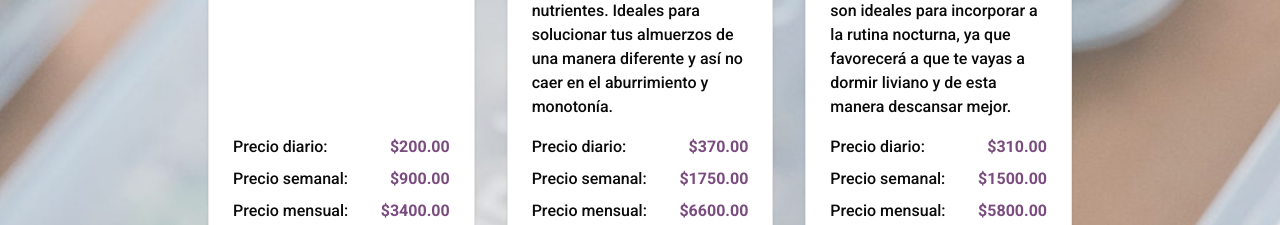
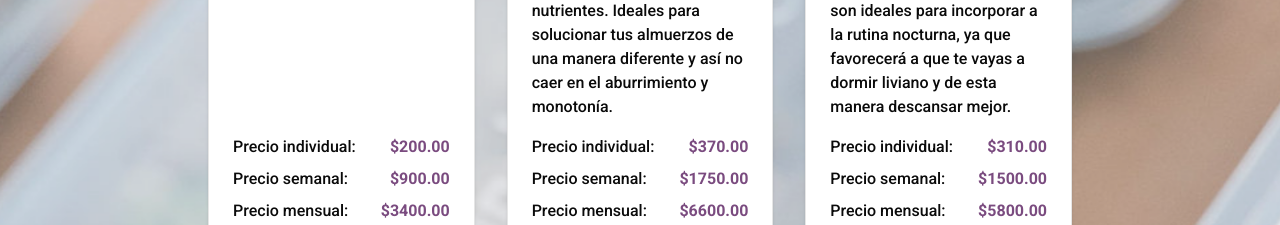
Before and after one commit to SF-Prog/apacha-store, a Next.js app: page /viandas in a window 1280 px wide. Shown: the part 2000-2225 px from the top of the page. Built offline with nearby package versions, Linux system fonts and the light colour scheme; no server answers.

Commit message:
label update and hooks path

```diff
--- a/app/components/sections/make-your-order/make-your-order.tsx
+++ b/app/components/sections/make-your-order/make-your-order.tsx
@@ -99,7 +99,7 @@ const MakeYourOrder: React.FC = () => {
                   <p className="text-apacha-black text-start mb-4">{meal.description}</p>
                   <div className="space-y-2">
                     <div className="flex justify-between">
-                      <span>Precio diario:</span>
+                      <span>Precio individual:</span>
                       <span className="font-bold text-apacha_purple-100">${(meal.prices[0]).toFixed(2)}</span>
                     </div>
                     <div className="flex justify-between">
--- a/tsconfig.json
+++ b/tsconfig.json
@@ -24,6 +24,7 @@
       "@/context/*": ["./app/context/*"],
       "@/actions/*": ["./app/actions/*"],
       "@/constants/*": ["app/lib/constants/*"],
+      "@/hooks/*": ["app/hooks/*"],
       "@/lib/*": ["app/lib/*"],
     },
     "plugins": [
```
